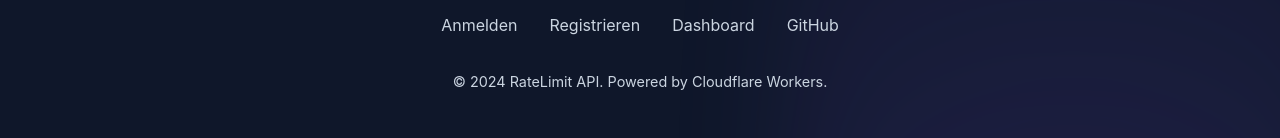
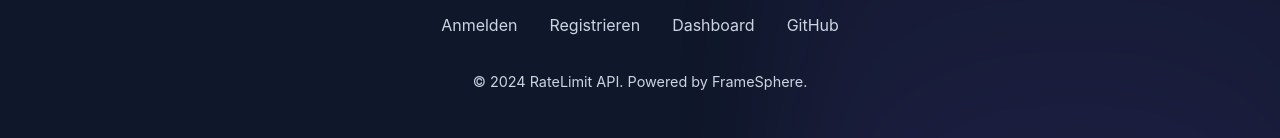
Before and after one commit to FrameSphere/ratelimit-api, a React (Vite) app in the folder frontend/: page / in a window 1280 px wide. Shown: the part 4095-4233 px from the top of the page. Built offline with nearby package versions, Linux system fonts and the light colour scheme.

Commit message:
footer changes

```diff
--- a/frontend/src/components/HomePage.tsx
+++ b/frontend/src/components/HomePage.tsx
@@ -647,7 +647,7 @@ app.use(async (req, res, next) => {
               <a href="https://github.com/FrameSphere/ratelimit-api" target="_blank" rel="noopener noreferrer" style={{ color: 'var(--text-secondary)', textDecoration: 'none' }}>GitHub</a>
             </div>
             <div style={{ fontSize: '0.9rem' }}>
-              © 2024 RateLimit API. Powered by Cloudflare Workers.
+              © 2024 RateLimit API. Powered by{' '}<a href="https://frame-sphere.vercel.app" className="footer-link" target="_blank" rel="noopener noreferrer">FrameSphere</a>.
             </div>
           </div>
         </footer>
--- a/frontend/src/styles/index.css
+++ b/frontend/src/styles/index.css
@@ -368,6 +368,17 @@ body {
   color: #6ee7b7;
 }
 
+/*footer*/
+.footer-link {
+  text-decoration: none;
+  color: var(--text-secondary);
+  transition: color 0.2s ease;
+}
+
+.footer-link:hover {
+  color: #5865f2;
+}
+
 /* Loading */
 .loading {
   display: flex;
```
Also changed, not shown: 1 other file (tests, documents, lock files or other folders).
